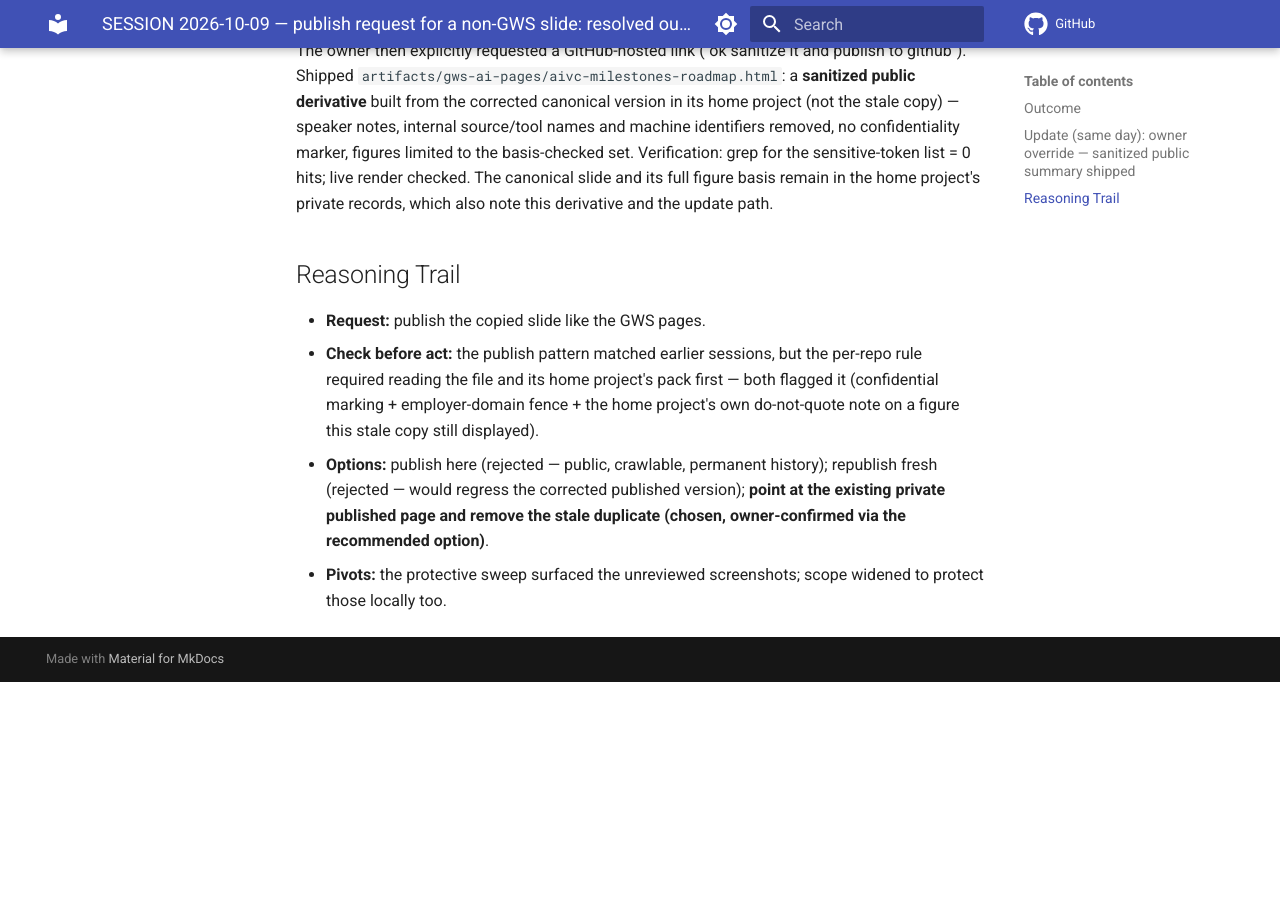
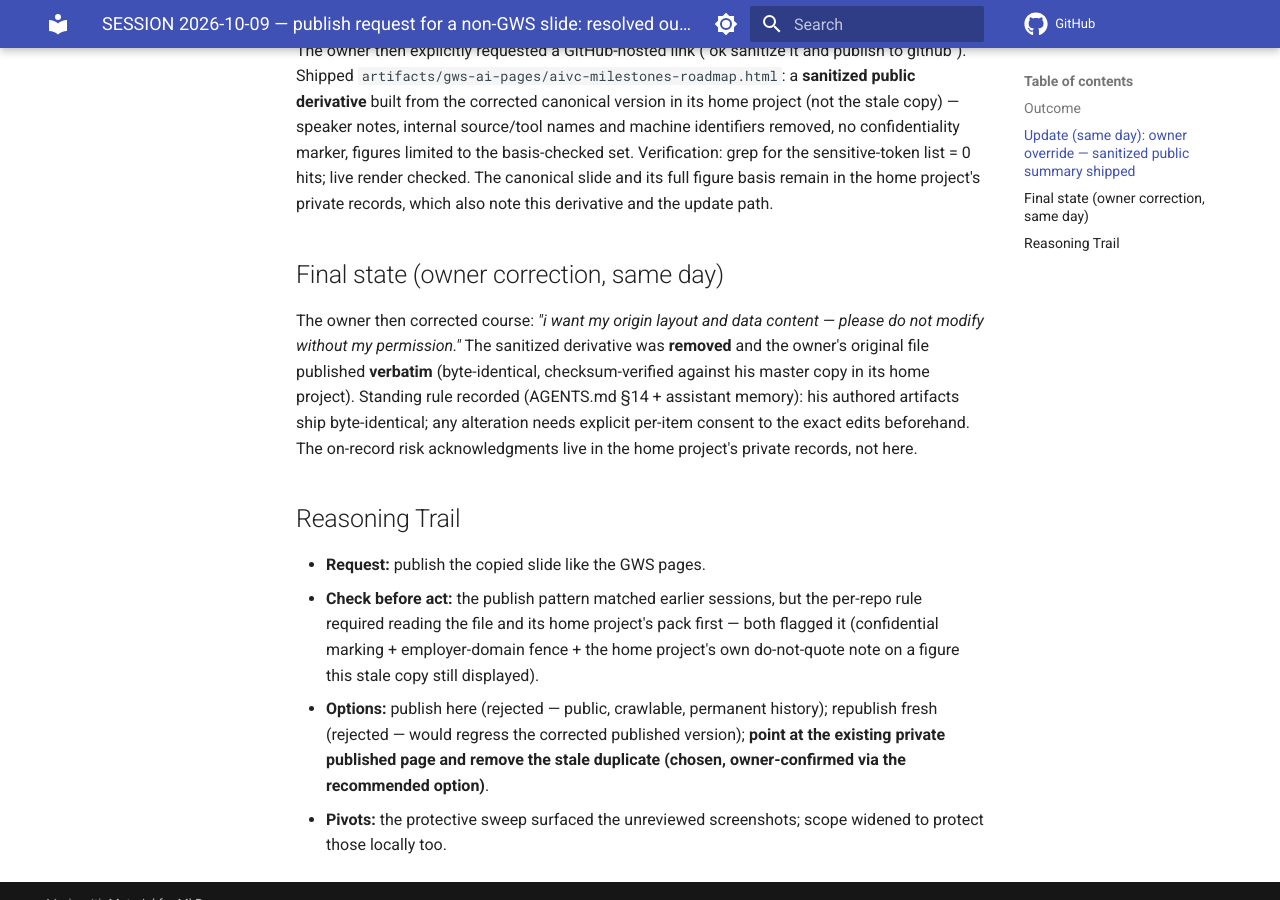
Before and after one commit to Zestraxz/CH-Google, an MkDocs documentation site: the page built from docs/01-session/SESSION-2026-10-09-aivc-slide-publish-held.md, in a window 1280 px wide and 900 px high, scrolled down 815 px. Built offline with MkDocs 1.6.1 and Material for MkDocs 9.7.7, drawn with Linux system fonts in a browser that asks for light colours; comment, search, counter and statistics services are not loaded; before the commit the page ends 1497 px from its top, so only the background shows below that.

Commit message:
docs: owner correction recorded - verbatim-publish rule (AGENTS §14) + ledger final state
Co-Authored-By: Claude Fable 5 <noreply@anthropic.com>

```diff
--- a/docs/01-session/SESSION-2026-10-09-aivc-slide-publish-held.md
+++ b/docs/01-session/SESSION-2026-10-09-aivc-slide-publish-held.md
@@ -28,6 +28,15 @@ figures limited to the basis-checked set. Verification: grep for the sensitive-t
 hits; live render checked. The canonical slide and its full figure basis remain in the home
 project's private records, which also note this derivative and the update path.
 
+## Final state (owner correction, same day)
+
+The owner then corrected course: *"i want my origin layout and data content — please do not
+modify without my permission."* The sanitized derivative was **removed** and the owner's original
+file published **verbatim** (byte-identical, checksum-verified against his master copy in its home
+project). Standing rule recorded (AGENTS.md §14 + assistant memory): his authored artifacts ship
+byte-identical; any alteration needs explicit per-item consent to the exact edits beforehand.
+The on-record risk acknowledgments live in the home project's private records, not here.
+
 ## Reasoning Trail
 
 - **Request:** publish the copied slide like the GWS pages.
```
Also changed, not shown: AGENTS.md (+4 -0 lines).
